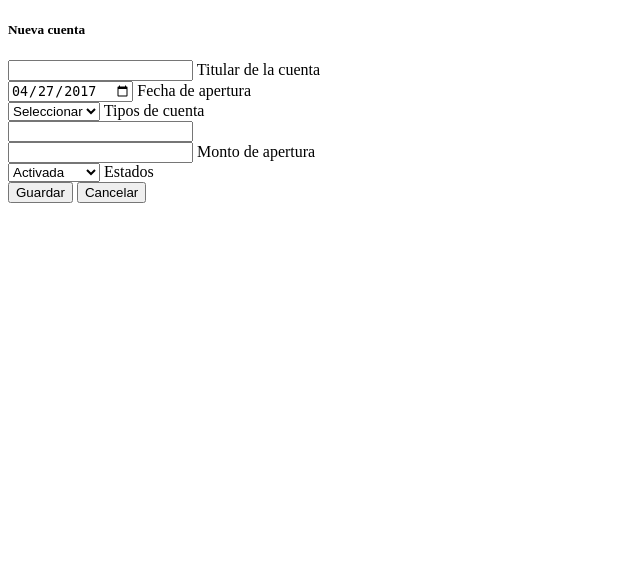
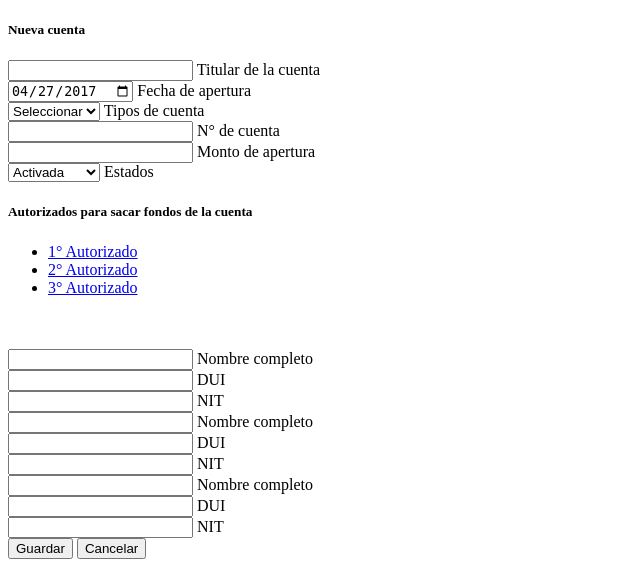
Before and after one commit to darktux/sistemix, a PHP site: page /frm/html/Cuenta.php in a window 1280 px wide. Shown: the part 256-831 px from the top of the page, without its empty margins (0-640 px from the left). Before the commit the page ends 459 px from the top, so only its background shows below. Run offline with PHP 8.4, Linux system fonts and the light colour scheme.

Commit message:
avance en cuenta
Formulario listo
Revisar sentencias SQL

```diff
--- a/frm/html/Cuenta.php
+++ b/frm/html/Cuenta.php
@@ -83,7 +83,7 @@
 				</div>
 				<div class="input-field col s12">
 					<input type="text" name="cueid" id="cueid" required max="10">
-					<label for="cueid" class="active"></label>
+					<label for="cueid" class="active">N° de cuenta</label>
 				</div>
 
 				<div class="input-field col s12">
@@ -98,6 +98,59 @@
 				    	<option value="Cerrada">Cerrada</option>
 				    </select>
 				    <label for="est">Estados</label>
+				</div>
+				<div id="autorizados">
+					<h5>Autorizados para sacar fondos de la cuenta</h5>
+					<div class="col s12">
+						<ul class="tabs">
+							<li class="tab col s4"><a href="#test1" class="teal-text">1° Autorizado</a></li>
+							<li class="tab col s4"><a href="#test2" class="teal-text">2° Autorizado</a></li>
+							<li class="tab col s4"><a href="#test3" class="teal-text">3° Autorizado</a></li>
+						</ul>
+					</div>
+					<br><br>
+					<div class="row" id="test1">
+						<div class="input-field col s12 m12">
+							<input id="nom1" name="nom1" type="text" class="validate" >
+				          	<label for="nom1">Nombre completo</label>
+	    				</div>
+						<div class="input-field col s12 m6">
+				          	<input id="dui1" name="dui1" type="text" class="validate" >
+				          	<label for="dui1">DUI</label>
+	    				</div>
+	    				<div class="input-field col s12 m6">
+				          	<input id="nit1" name="nit1" type="text" class="validate" >
+				          	<label for="nit1">NIT</label>
+	    				</div>
+	    			</div>
+	    			<div class="row" id="test2">
+						<div class="input-field col s12 m12">
+							<input id="nom2" name="nom2" type="text" class="validate" >
+				          	<label for="nom2">Nombre completo</label>
+	    				</div>
+						<div class="input-field col s12 m6">
+				          	<input id="dui2" name="dui2" type="text" class="validate" >
+				          	<label for="dui2">DUI</label>
+	    				</div>
+	    				<div class="input-field col s12 m6">
+				          	<input id="nit2" name="nit2" type="text" class="validate" >
+				          	<label for="nit2">NIT</label>
+	    				</div>
+	    			</div>
+	    			<div class="row" id="test3">
+						<div class="input-field col s12 m12">
+							<input id="nom3" name="nom3" type="text" class="validate" >
+				          	<label for="nom3">Nombre completo</label>
+	    				</div>
+						<div class="input-field col s12 m6">
+				          	<input id="dui3" name="dui3" type="text" class="validate" >
+				          	<label for="dui3">DUI</label>
+	    				</div>
+	    				<div class="input-field col s12 m6">
+				          	<input id="nit3" name="nit3" type="text" class="validate" >
+				          	<label for="nit3">NIT</label>
+	    				</div>
+	    			</div>
 				</div>
 			</div>
 			<!-- FINALIZAN ELEMENTOS DEL FORMULARIO *****************************************************************************************************************************-->
@@ -114,6 +167,12 @@
 	var idcuenta=0;
 	/*INICIA FUNCION READY PARA INICIALIZAR LOS ELEMENTOS */
 	$(document).ready(function(){
+		$("#dui1").mask("99999999-9",{placeholder:" "});
+		$("#nit1").mask("9999-999999-999-9",{placeholder:" "});
+		$("#dui2").mask("99999999-9",{placeholder:" "});
+		$("#nit2").mask("9999-999999-999-9",{placeholder:" "});
+		$("#dui3").mask("99999999-9",{placeholder:" "});
+		$("#nit3").mask("9999-999999-999-9",{placeholder:" "});
 		$('.tooltipped').tooltip({delay: 50});
 		$('.datepicker').pickadate({
 			selectMonths: true, // Creates a dropdown to control month
@@ -122,6 +181,9 @@
 		});
 		$('select').material_select('destroy');
 		$('select').material_select();
+		$('ul.tabs').tabs();
+  		$('.indicator').addClass('teal');
+
 	    $.ajax({
 	        type:"post",
 	        url: "php/TipoCuenta.php",
@@ -210,6 +272,15 @@
 	            	mon:$("#mon").val(),
 	            	tipcueid:$("#tipcueid").val(),
 	            	est:$("#est").val(),
+	            	nom1:$("#nom1").val(),
+	            	dui1:$("#dui1").val(),
+	            	nit1:$("#nit1").val(),
+	            	nom2:$("#nom2").val(),
+	            	dui2:$("#dui2").val(),
+	            	nit2:$("#nit2").val(),
+	            	nom3:$("#nom3").val(),
+	            	dui3:$("#dui3").val(),
+	            	nit3:$("#nit3").val(),
 	            	acc:'set'
 	            }
 		}
@@ -220,6 +291,15 @@
 	            	mon:$("#mon").val(),
 	            	tipcueid:$("#tipcueid").val(),
 	            	est:$("#est").val(),
+	            	nom1:$("#nom1").val(),
+	            	dui1:$("#dui1").val(),
+	            	nit1:$("#nit1").val(),
+	            	nom2:$("#nom2").val(),
+	            	dui2:$("#dui2").val(),
+	            	nit2:$("#nit2").val(),
+	            	nom3:$("#nom3").val(),
+	            	dui3:$("#dui3").val(),
+	            	nit3:$("#nit3").val(),
 	            	acc:'upd'
 	            }
 		}
```
Also changed, not shown: frm/php/Cuenta.php (+29 -1 lines).
